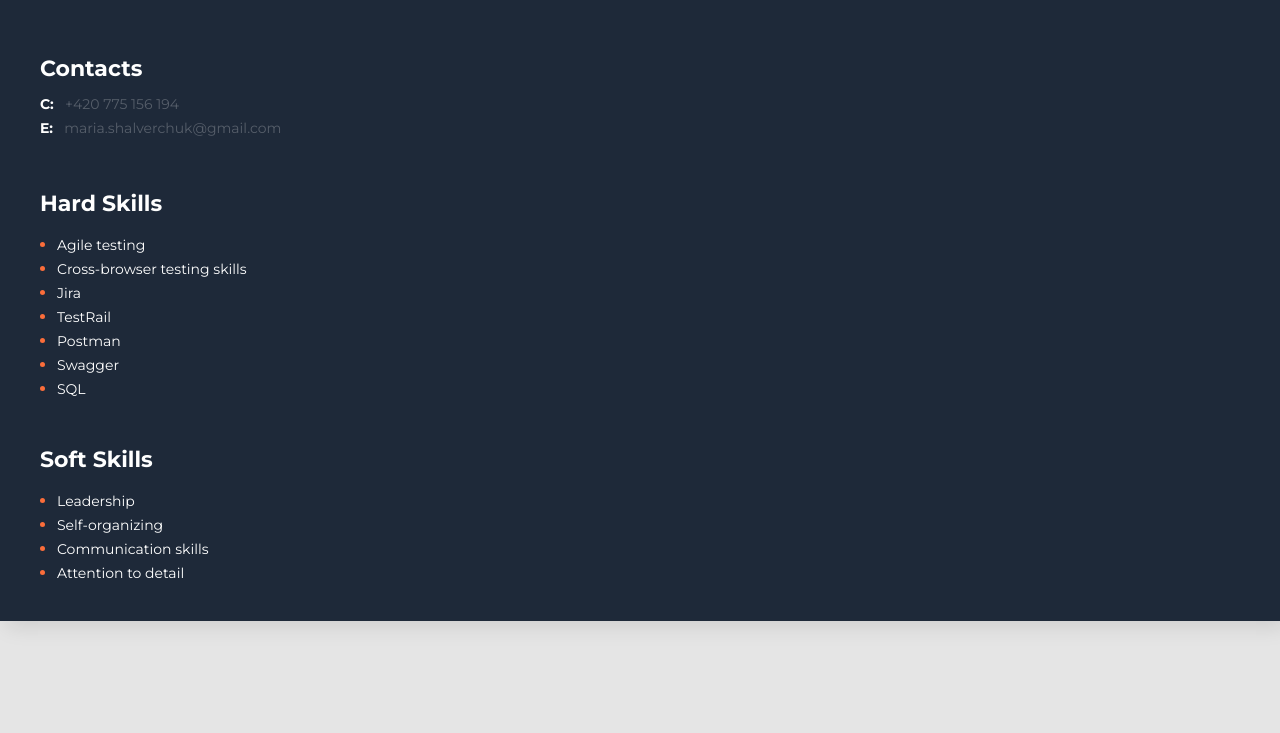
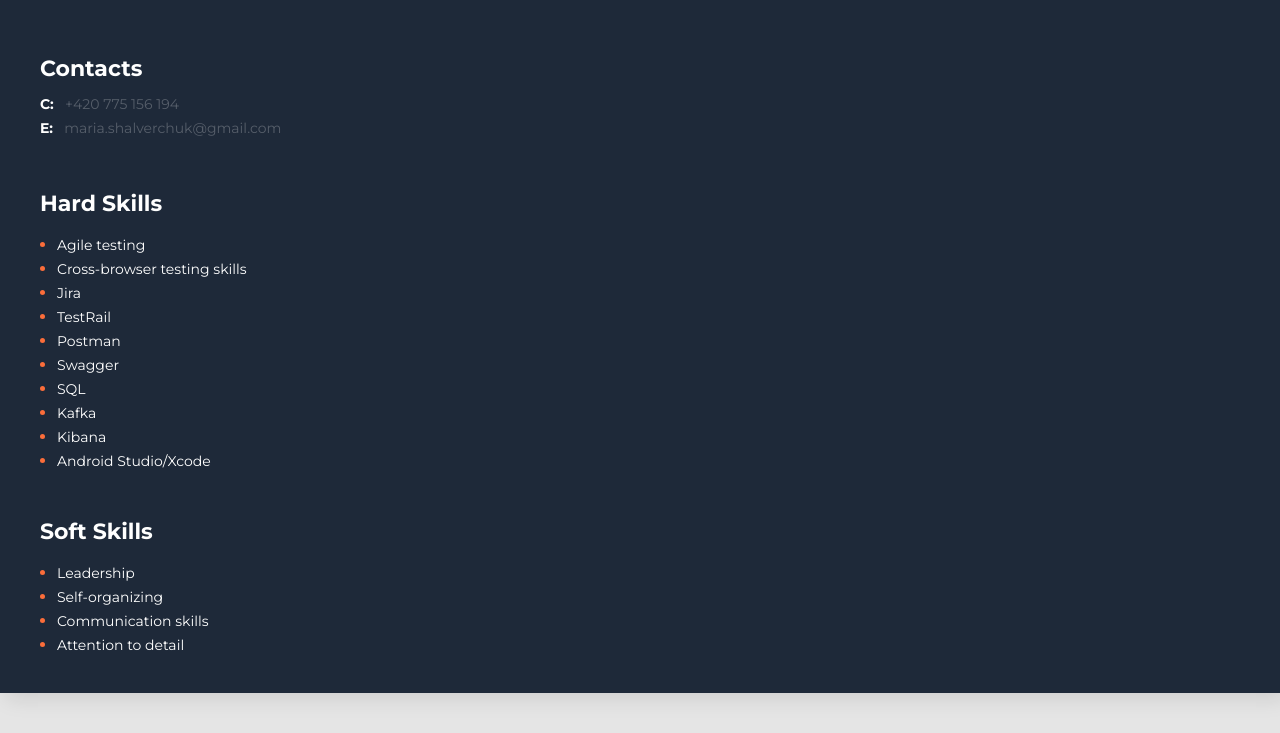
Before and after one commit to Remadays/resume, a plain HTML site: page index.html in a window 1280 px wide. Shown: the part 1993-2726 px from the top of the page. Before the commit the page ends 2654 px from the top, so only its background shows below. Drawn offline with Linux system fonts and the light colour scheme.

Commit message:
Update index.html

```diff
--- a/index.html
+++ b/index.html
@@ -121,6 +121,9 @@
                     <li class="tech-skills-item"><span class="tech-skills-item-text">Postman</span></li>
                     <li class="tech-skills-item"><span class="tech-skills-item-text">Swagger</span></li>
                     <li class="tech-skills-item"><span class="tech-skills-item-text">SQL</span></li>
+                    <li class="tech-skills-item"><span class="tech-skills-item-text">Kafka</span></li>
+                    <li class="tech-skills-item"><span class="tech-skills-item-text">Kibana</span></li>
+                    <li class="tech-skills-item"><span class="tech-skills-item-text">Android Studio/Xcode</span></li>
                 </ul>
             </div>
             <!-- Soft Skills section -->
```
